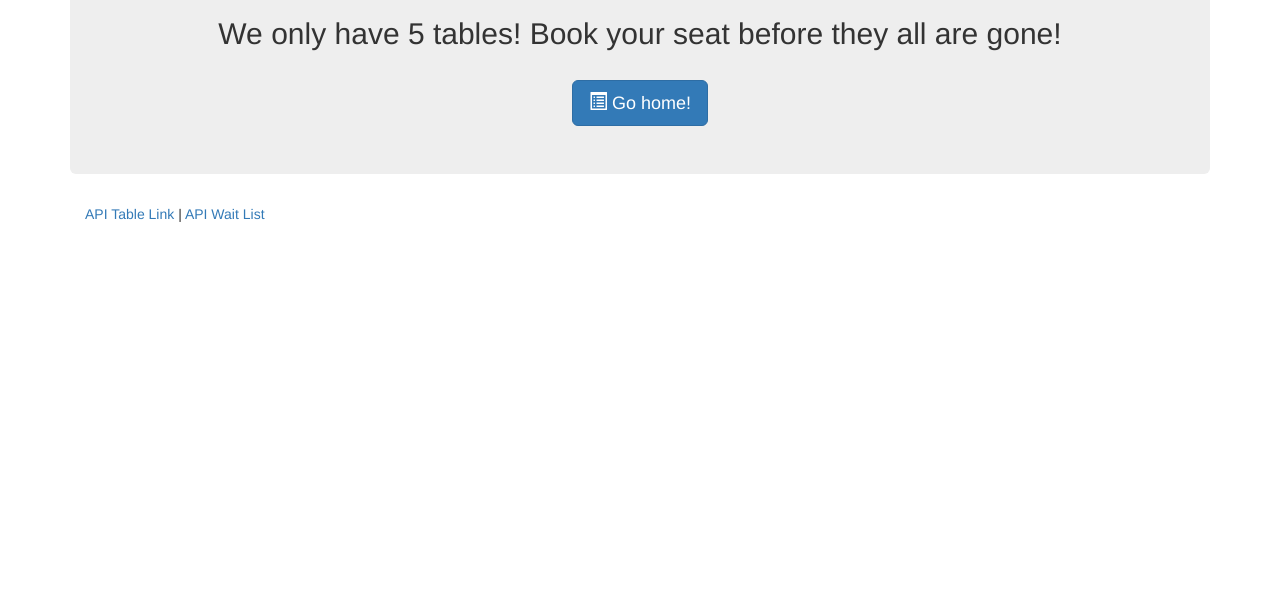
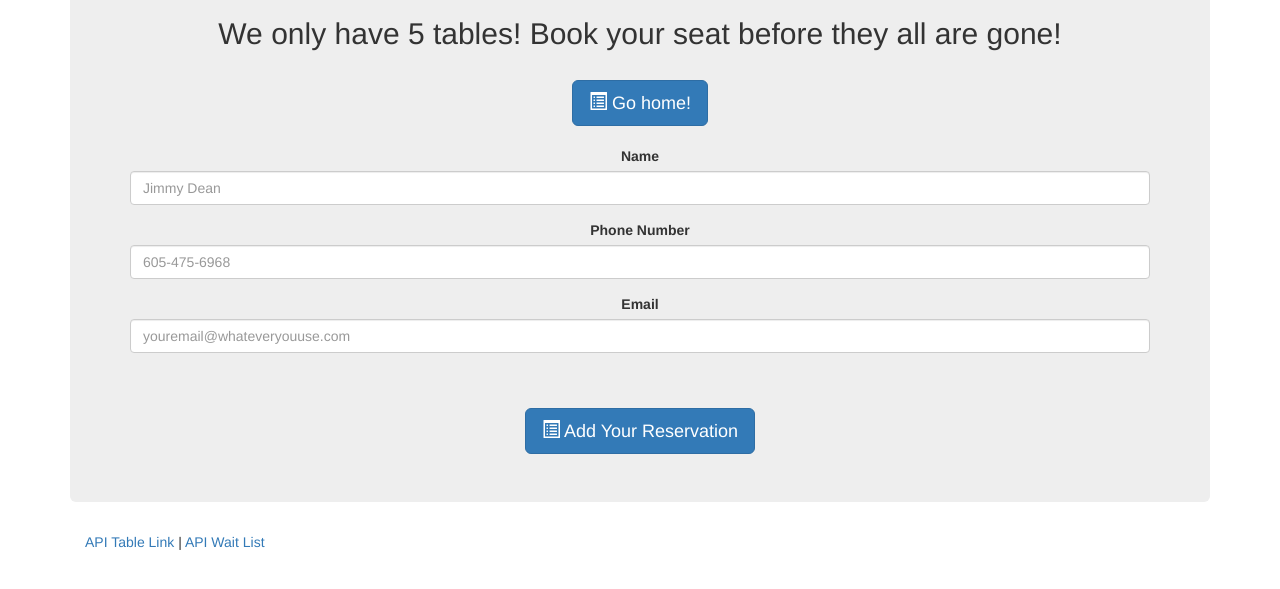
Before and after one commit to JBurruss/hotter-restraunt, a plain HTML site: page reserv.html in a window 1280 px wide. Shown: the part 167-756 px from the top of the page. Drawn offline with nearby package versions, Linux system fonts and the light colour scheme.

Commit message:
Update reserv.html

```diff
--- a/reserv.html
+++ b/reserv.html
@@ -19,6 +19,29 @@
                 <a href="index.html">
                     <button type="button" class="btn btn-lg btn-primary"><span class="glyphicon glyphicon-list-alt"></span> Go home!</button>
                 </a>
+                <br>
+                <br>
+                <table class="table">
+
+                    <form>
+                        <div class="form-group">
+                            <label for="formGroupExampleInput">Name</label>
+                            <input type="text" class="form-control" id="formGroupExampleInput" placeholder="Jimmy Dean">
+                        </div>
+                        <div class="form-group">
+                            <label for="formGroupExampleInput2">Phone Number</label>
+                            <input type="text" class="form-control" id="formGroupExampleInput2" placeholder="605-475-6968">
+                        </div>
+                        <div class="form-group">
+                            <label for="formGroupExampleInput2">Email</label>
+                            <input type="text" class="form-control" id="formGroupExampleInput2" placeholder="youremail@whateveryouuse.com">
+                        </div>
+                    </form>
+                </table>
+                <br>
+                <a href="">
+                    <button type="button" class="btn btn-lg btn-primary"><span class="glyphicon glyphicon-list-alt"></span> Add Your Reservation</button>
+                </a>
             </div>
         </div>
         <footer class="footer">
```
